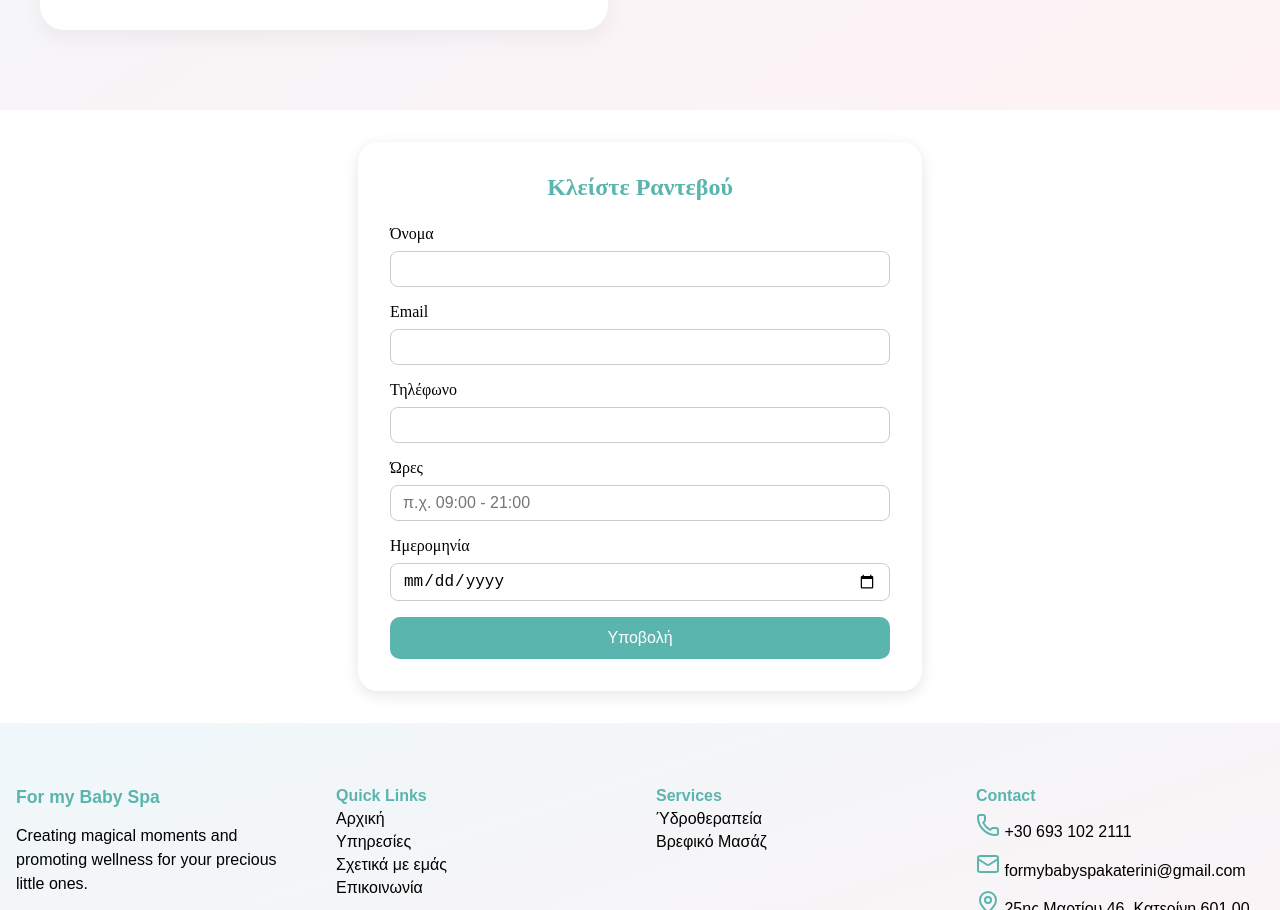
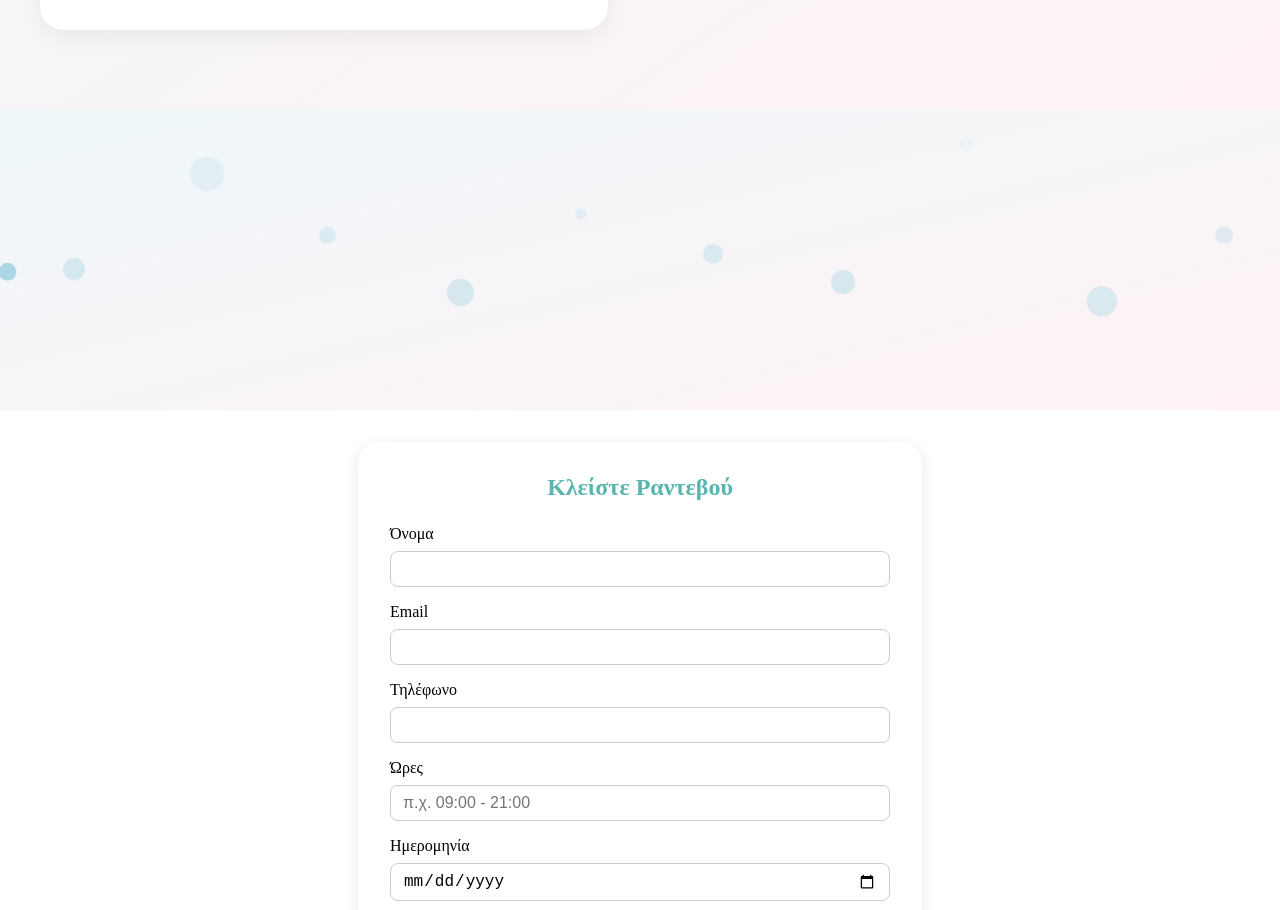
Before and after one commit to FlorianChazizi/formybabyspa, a React (Vite) app: page /massage in a window 1280 px wide. Shown: the part 2377-3287 px from the top of the page. Built offline with nearby package versions, Linux system fonts and the light colour scheme; no server answers.

Commit message:
changed urls

```diff
--- a/package.json
+++ b/package.json
@@ -10,6 +10,7 @@
     "preview": "vite preview"
   },
   "dependencies": {
+    "env": "^0.0.2",
     "framer-motion": "^12.23.12",
     "lucide-react": "^0.526.0",
     "react": "^19.1.0",
@@ -19,6 +20,7 @@
   },
   "devDependencies": {
     "@eslint/js": "^9.30.1",
+    "@types/node": "^24.3.0",
     "@types/react": "^19.1.8",
     "@types/react-dom": "^19.1.6",
     "@vitejs/plugin-react": "^4.6.0",
--- a/src/App.tsx
+++ b/src/App.tsx
@@ -7,6 +7,8 @@ import ContactSection from './components/contact-section.tsx';
 import Footer from './components/Footer.tsx';
 import ReviewsCarousel from './components/ReviewsCarousel.js';
 import ContactForm from './components/Contact-form.tsx';
+import BubblesBackground from "./components/BubblesBackground";
+
 function App() {
 
   return (
@@ -17,6 +19,7 @@ function App() {
         <ServicesSection />
         <ContactSection />
         <ReviewsCarousel />
+        <BubblesBackground />
         <ContactForm />
         <Footer />
     </div>
--- /dev/null
+++ b/src/components/BubblesBackground.tsx
@@ -0,0 +1,11 @@
+import "../styles/bubbles.css";
+
+export default function BubblesBackground() {
+  return (
+    <div className="bubbles-wrapper">
+      {Array.from({ length: 20 }).map((_, i) => (
+        <div key={i} className="bubble"></div>
+      ))}
+    </div>
+  );
+}
--- a/src/components/Contact-form.tsx
+++ b/src/components/Contact-form.tsx
@@ -1,4 +1,5 @@
 import { useState } from "react";
+
 import "../styles/contact-form.css";
 
 export default function ContactForm() {
@@ -10,6 +11,7 @@ export default function ContactForm() {
     date: "",
   });
 
+const apiUrl = import.meta.env.VITE_API_URL;
   // Track message and type (success or error)
   const [formMessage, setFormMessage] = useState({ text: "", type: "" });
 
@@ -23,7 +25,7 @@ const handleSubmit = async (e: React.FormEvent) => {
   e.preventDefault();
 
   try {
-    const response = await fetch("http://localhost:3000/api/contact", {
+    const response = await fetch(`${apiUrl}/api/contact`, {
       method: "POST",
       headers: {
         "Content-Type": "application/json",
@@ -138,6 +140,7 @@ const handleSubmit = async (e: React.FormEvent) => {
           Υποβολή
         </button>
       </form>
+
     </div>
   );
 }
--- a/src/components/ReviewsCarousel.tsx
+++ b/src/components/ReviewsCarousel.tsx
@@ -17,10 +17,11 @@ export default function ReviewsCarousel() {
   const [reviews, setReviews] = useState<GoogleReview[]>([]);
   const [index, setIndex] = useState(0);
 
+const apiUrl = import.meta.env.VITE_API_URL;
   useEffect(() => {
     const fetchReviews = async () => {
       try {
-        const res = await fetch("http://localhost:3000/api/reviews");
+        const res = await fetch(`${apiUrl}/api/reviews`);
         if (!res.ok) throw new Error("Failed to fetch reviews");
         const data: ReviewsApiResponse = await res.json();
         setReviews(data.reviews || []);
--- /dev/null
+++ b/src/styles/bubbles.css
@@ -0,0 +1,47 @@
+.bubbles-wrapper {
+  position: relative;
+  width: 100%;
+  height: 300px; /* adjust height */
+  overflow: hidden;
+  background: linear-gradient(to bottom right, rgba(173, 216, 230, 0.2), rgba(255, 192, 203, 0.2));
+}
+
+.bubble {
+  position: absolute;
+  bottom: -50px;
+  background-color: rgba(173, 216, 230, 0.5);
+  border-radius: 50%;
+  opacity: 0.7;
+  animation: rise 10s linear infinite;
+}
+
+/* Randomize size, position and animation duration */
+.bubble:nth-child(1)  { width: 20px; height: 20px; left: 5%;  animation-duration: 12s; }
+.bubble:nth-child(2)  { width: 30px; height: 30px; left: 15%; animation-duration: 8s; }
+.bubble:nth-child(3)  { width: 15px; height: 15px; left: 25%; animation-duration: 10s; }
+.bubble:nth-child(4)  { width: 25px; height: 25px; left: 35%; animation-duration: 14s; }
+.bubble:nth-child(5)  { width: 10px; height: 10px; left: 45%; animation-duration: 9s; }
+.bubble:nth-child(6)  { width: 18px; height: 18px; left: 55%; animation-duration: 11s; }
+.bubble:nth-child(7)  { width: 22px; height: 22px; left: 65%; animation-duration: 13s; }
+.bubble:nth-child(8)  { width: 12px; height: 12px; left: 75%; animation-duration: 7s; }
+.bubble:nth-child(9)  { width: 28px; height: 28px; left: 85%; animation-duration: 15s; }
+.bubble:nth-child(10) { width: 16px; height: 16px; left: 95%; animation-duration: 10s; }
+
+/* Reuse the same animation for more bubbles */
+.bubble:nth-child(n+11) {
+  width: 15px; height: 15px; left: calc(5% * (n + 1)); animation-duration: 12s;
+}
+
+@keyframes rise {
+  0% {
+    transform: translateY(0) scale(1);
+    opacity: 0.7;
+  }
+  50% {
+    opacity: 0.9;
+  }
+  100% {
+    transform: translateY(-350px) scale(1.2);
+    opacity: 0;
+  }
+}
```
Also changed, not shown: 2 other files (tests, documents, lock files or other folders).
